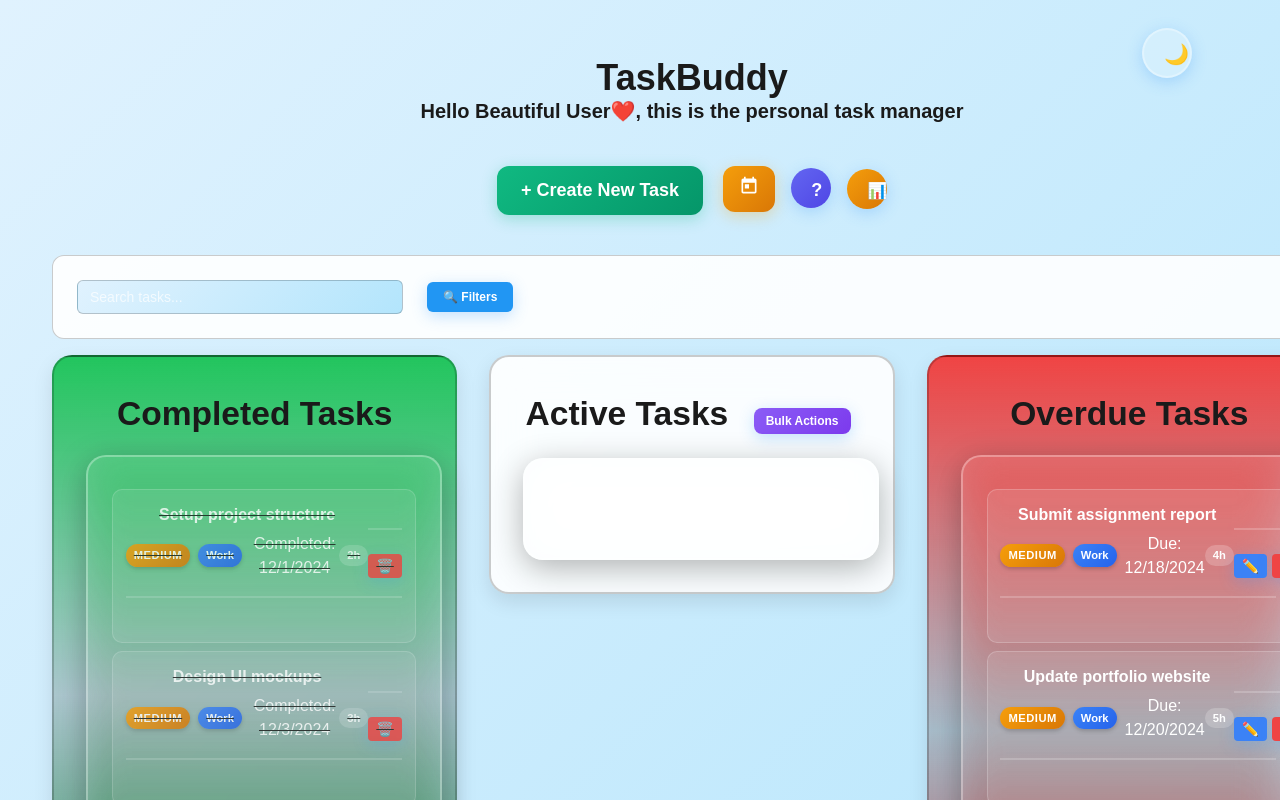
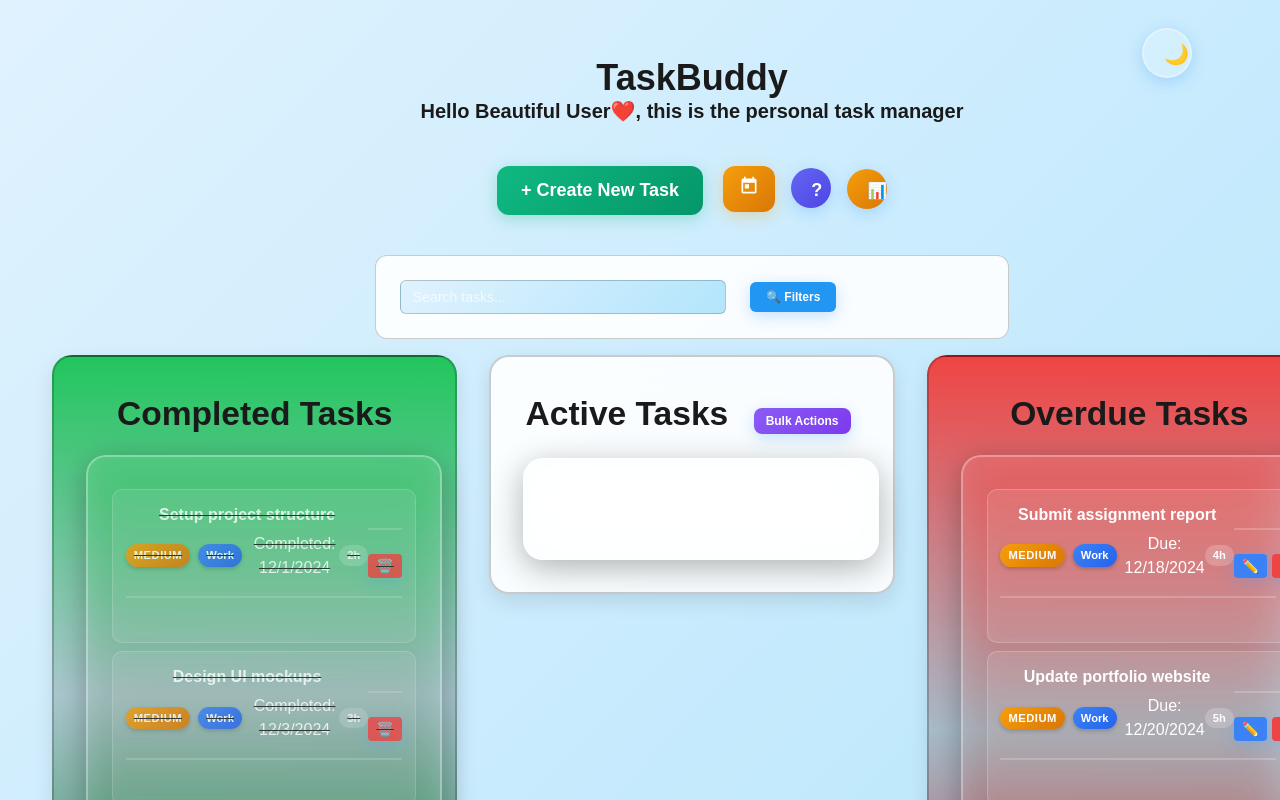
Before and after one commit to Llego-250/Task-Buddy, a Vue app: page / in a window 1280 px wide. Shown: the top 800 px of the page. Built offline with nearby package versions, Linux system fonts and the light colour scheme.

Commit message:
Reducing container width to max 600px and centering it

```diff
--- a/src/components/SearchFilter.vue
+++ b/src/components/SearchFilter.vue
@@ -177,6 +177,9 @@ export default {
   border-radius: 12px;
   padding: 1rem;
   border: 1px solid var(--border-color);
+  max-width: 600px;
+  margin-left: auto;
+  margin-right: auto;
 }
 
 .search-bar {
```
